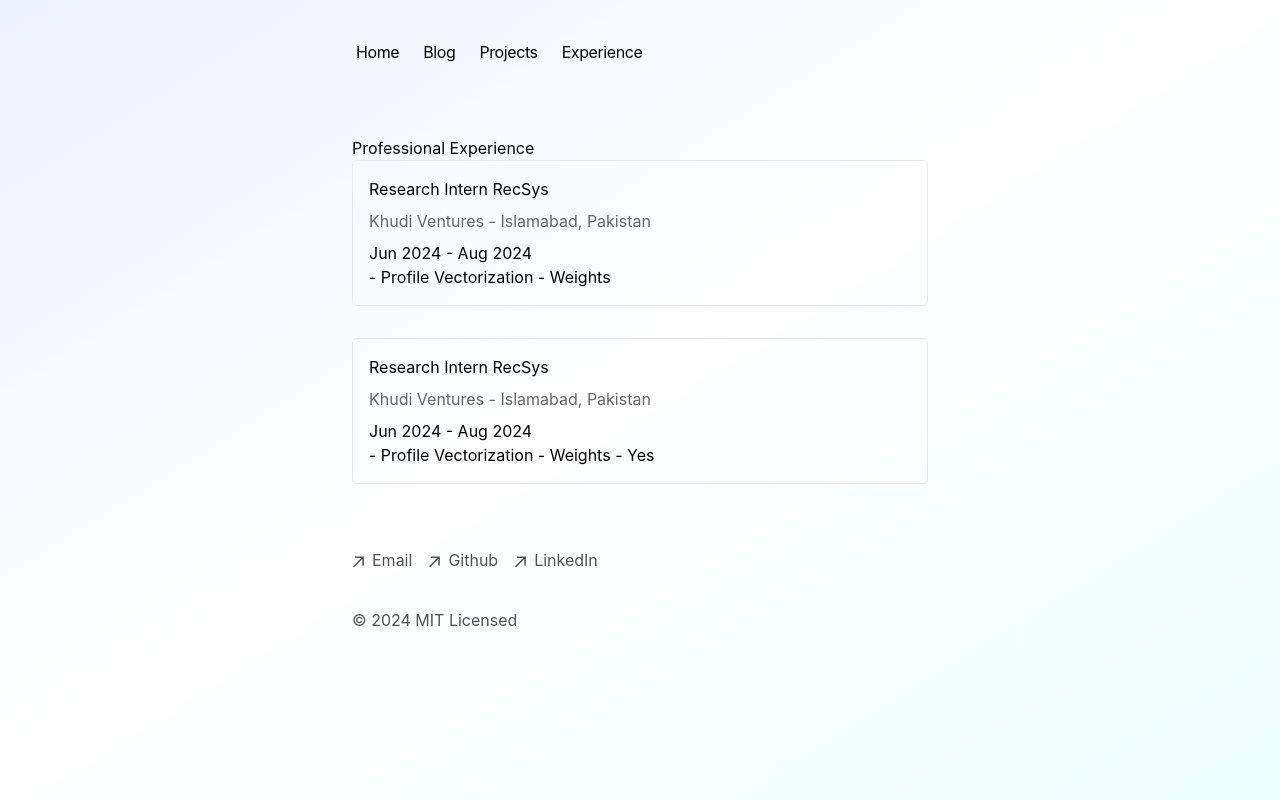
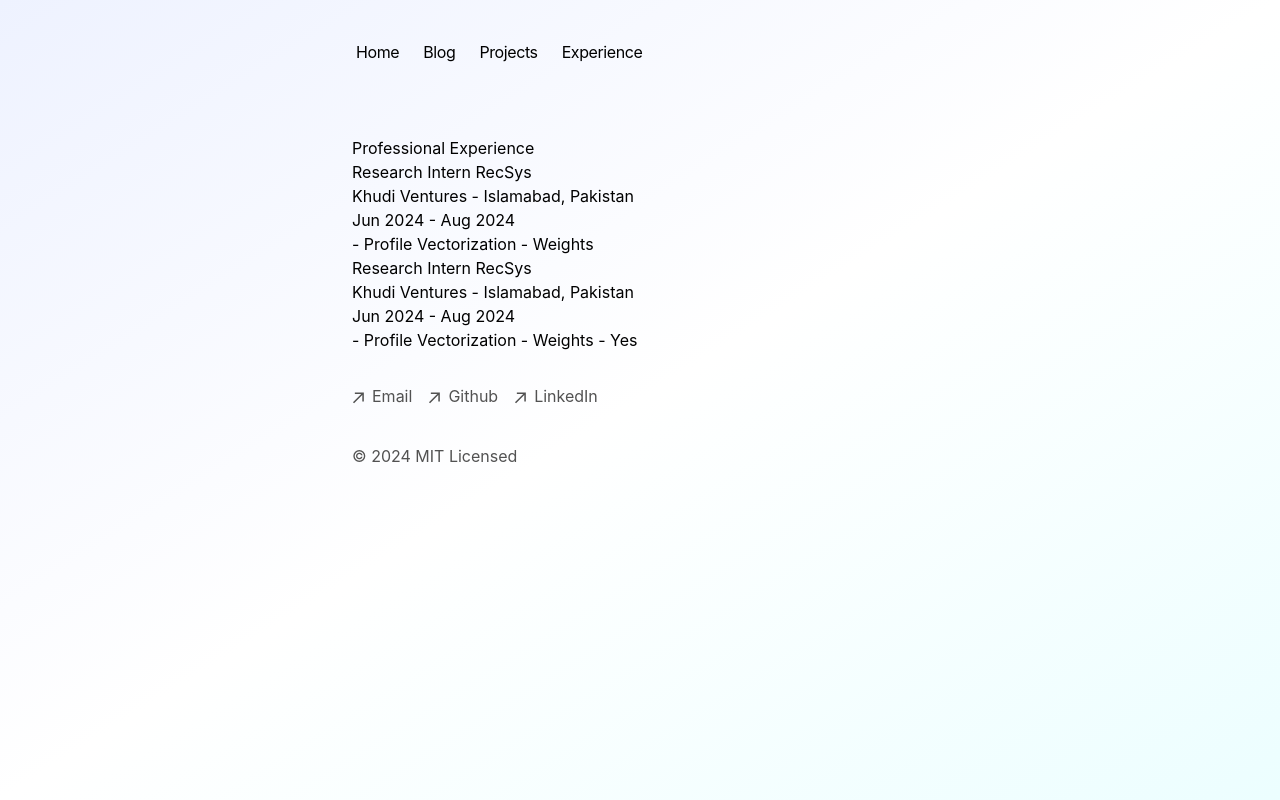
Before and after one commit to s-haider10/portfolio-blog, a Next.js app: page /experience in a window 1280 px wide. Built offline with nearby package versions, Linux system fonts and the light colour scheme.

Commit message:
Update global.css

```diff
--- a/app/global.css
+++ b/app/global.css
@@ -148,19 +148,3 @@ table {
 .title {
   text-wrap: balance;
 }
-
-.experience-item {
-  margin-bottom: 2rem;
-  padding: 1rem;
-  border: 1px solid #eaeaea;
-  border-radius: 5px;
-}
-
-.experience-item h2 {
-  margin-bottom: 0.5rem;
-}
-
-.experience-item h3 {
-  color: #666;
-  margin-bottom: 0.5rem;
-}
```
